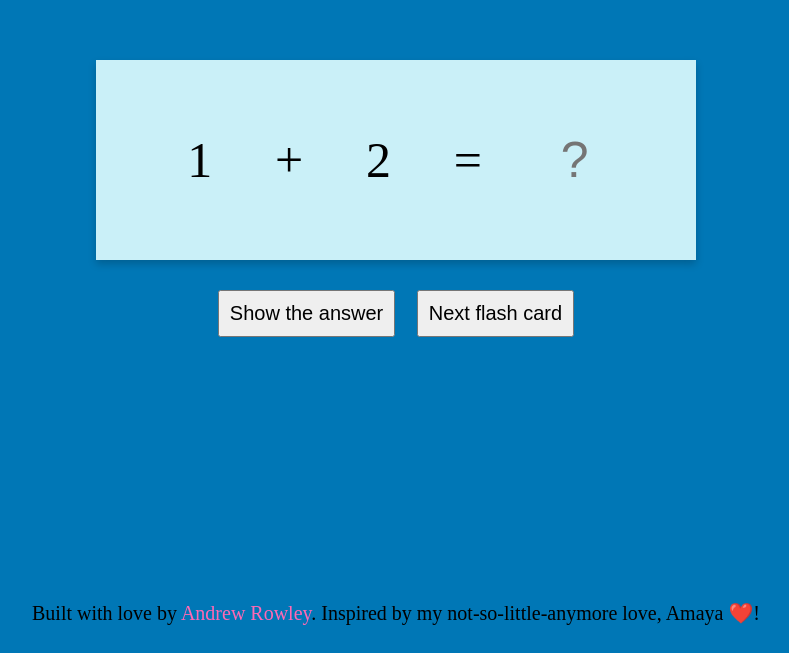
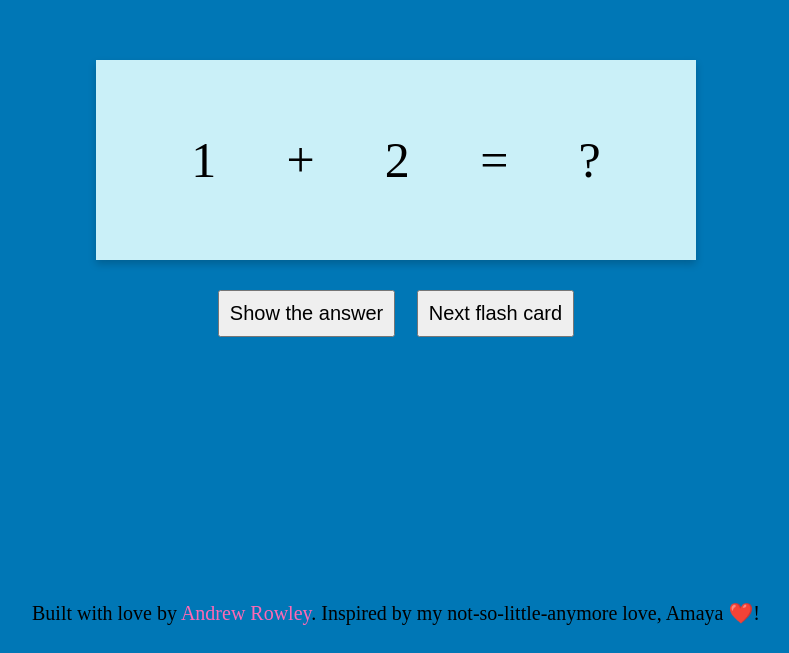
Before and after one commit to internetdrew/flashcards, a plain HTML site: page add.html in a window 1280 px wide. Shown: the part 147-800 px from the top of the page, without its empty margins (244-1033 px from the left). Drawn offline with Linux system fonts and the light colour scheme.

Commit message:
Eliminate flash card input field
I don't know if input is best as this is
something for kids to use. I don't want
them to feel less confident by being
"wrong" with input indicators.

```diff
--- a/add.html
+++ b/add.html
@@ -14,7 +14,8 @@
       <div class="operator">+</div>
       <div class="operand">2</div>
       <div class="equal">=</div>
-      <input type="text" id="answer" placeholder="?" />
+      <div class="answer">?</div>
+      <!-- <input type="text" id="answer" placeholder="?" /> -->
     </div>
     <div class="button-container">
       <button>Show the answer</button>
--- a/styles.css
+++ b/styles.css
@@ -9,7 +9,7 @@ body {
   height: 100vh;
   display: flex;
   flex-direction: column;
-  justify-content: stretch;
+  justify-content: space-between;
   align-items: center;
   background: #0077b6;
   gap: 2rem;
@@ -35,13 +35,6 @@ body {
 
 h1 {
   font-size: 3rem;
-}
-
-#answer {
-  width: 6rem;
-  text-align: center;
-  border: none;
-  background: #caf0f8;
 }
 
 button {
```
